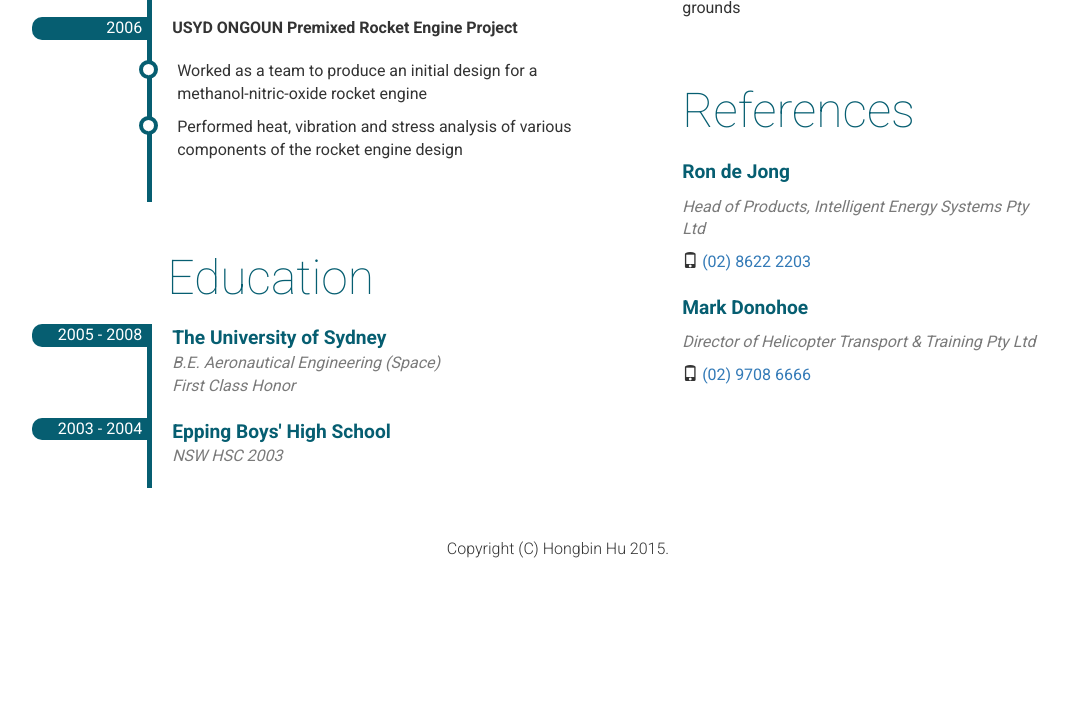
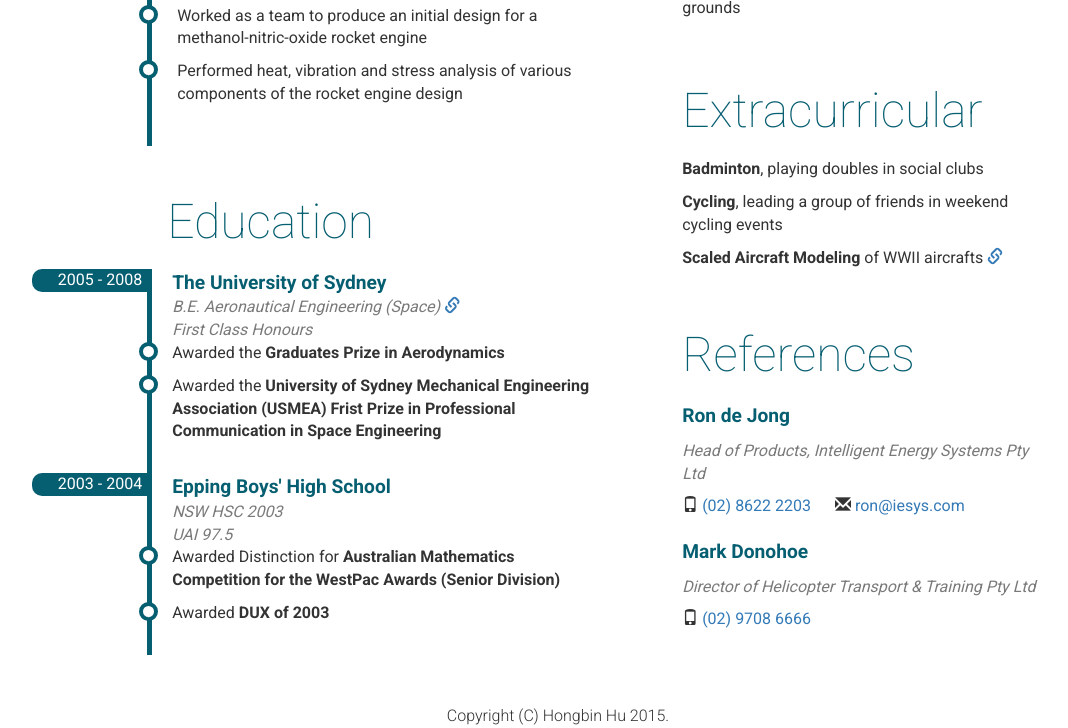
Before and after one commit to benhongh/benhongh.github.io, a website: page index.html in a window 1280 px wide. Shown: the part 1399-2127 px from the top of the page, without its empty margins (82-1150 px from the left). Before the commit the page ends 1960 px from the top, so only its background shows below. Drawn offline with Linux system fonts and the light colour scheme.

Commit message:
Added extracurricular section, academic transcript, etc

```diff
--- a/css/resume.css
+++ b/css/resume.css
@@ -173,7 +173,8 @@ div.education-entry ul > li::before {
 }
 
 div.career-entry em,
-div.education-entry em {
+div.education-entry em,
+#extracurricular em {
     font-style: normal;
     font-weight: bold;
 }
@@ -181,6 +182,22 @@ div.education-entry em {
 span.institution {
     font-size: 1.2em;
     display: block;
+}
+
+p.timeline-item::before {
+    width: 19px;
+    height: 19px;
+    border-radius: 10px;
+    text-align: center;
+    line-height: 20px;
+    margin-left: -33px;
+    content: "+";
+    display: block;
+    float: left;
+    font-size: 0.5em;
+    color: #ffffff;
+    background-color: #ffffff;
+    border: 4px solid #065e71;
 }
 
 p.skill-set {
--- a/index.html
+++ b/index.html
@@ -83,7 +83,7 @@
                                         NEOmobile iOS app
                                     </a>
                                 </em>
-                                &mdash; a real-time energy market monitoring tool for iOS
+                                &mdash; a real-time energy market monitoring tool for iOS.
                             </li>
                             <li>
                                 Lead developer and project manager
@@ -114,20 +114,13 @@
                                         Australian National Energy Market (<abbr>NEM</abbr>)
                                     </a>
                                 </em>
-                            </li>
-                            <li>
-                                Participated in the development, maintenance, customer training and support of
+                                and
                                 <em>
                                     <a title="" href="">
                                         IES NEO
                                     </a>
                                 </em>
-                                &mdash; IES's real-time data visualisation tool for
-                                <em>
-                                    <a title="AEMO's NEM introductory link" href="http://www.aemo.com.au/About-the-Industry/Energy-Markets/National-Electricity-Market">
-                                        Australian National Energy Market (<abbr>NEM</abbr>)
-                                    </a>
-                                </em>
+                                &mdash; IES's real-time, high performance market data visualisation tool for
                             </li>
                         </ul>
                     </div>
@@ -145,7 +138,7 @@
                         <ol class="roles">
                             <li>
                                 Developed a <em>Pilot training &amp; invoicing system</em> to replace their
-                                paper-based operation.
+                                paper-based operation
                             </li>
                             <li>
                                 Assited with <em>helicopter maintenance</em> under supervision and mentorship
@@ -207,15 +200,31 @@
                         <span class="institution">The University of Sydney</span>
                         <span class="degree">
                             B.E. Aeronautical Engineering (Space)
+                            <a title="academic transcript" href="academic-transcript.pdf">
+                                <span class="glyphicon glyphicon-link"></span>
+                            </a>
                         </span>
                         <span class="degree">
-                            First Class Honor
+                            First Class Honours
                         </span>
+                        <p class="timeline-item">
+                            Awarded the <em>Graduates Prize in Aerodynamics</em>
+                        </p>
+                        <p class="timeline-item">
+                            Awarded the <em>University of Sydney Mechanical Engineering Association (USMEA) Frist Prize in Professional Communication in Space Engineering</em>
+                        </p>
                     </div>
                     <div class="education-entry">
                         <aside>2003 - 2004</aside>
                         <span class="institution">Epping Boys' High School</span>
                         <span class="degree">NSW HSC 2003</span>
+                        <span class="degree">UAI 97.5</span>
+                        <p class="timeline-item">
+                            Awarded Distinction for <em>Australian Mathematics Competition for the WestPac Awards (Senior Division)</em>
+                        </p>
+                        <p class="timeline-item">
+                            Awarded <em>DUX of 2003</em>
+                        </p>
                     </div>
                 </section>
             </div>
@@ -294,6 +303,18 @@
                     </ul>
                 </section>
 
+                <section id="extracurricular">
+                    <h2>Extracurricular</h2>
+                    <p><em>Badminton</em>, playing doubles in social clubs</p>
+                    <p><em>Cycling</em>, leading a group of friends in weekend cycling events</p>
+                    <p>
+                        <em>Scaled Aircraft Modeling</em> of WWII aircrafts
+                        <a title="Picture of Scaled Model" href="images/model.jpg">
+                            <span class="glyphicon glyphicon-link" />
+                        </a>
+                    </p>
+                </section>
+
                 <section id="references">
                     <h2>References</h2>
 
@@ -302,6 +323,8 @@
                     <p>
                         <span class="glyphicon glyphicon-phone"></span>
                         <a title="Call Ron de Jong" href="tel:0286222203">(02) 8622 2203</a>
+                        <span class="glyphicon glyphicon-envelope" style="margin-left: 20px"></span>
+                        <a title="Email Ron de Jong" href="mailto:ron@iesys.com">ron@iesys.com</a>
                     </p>
 
                     <p class="referee">Mark Donohoe</p>
@@ -320,6 +343,7 @@
                     </p>
                     -->
                 </section>
+
             </div>
         </main>
 
```
Also changed, not shown: images/model.jpg (added), 1 other file.
